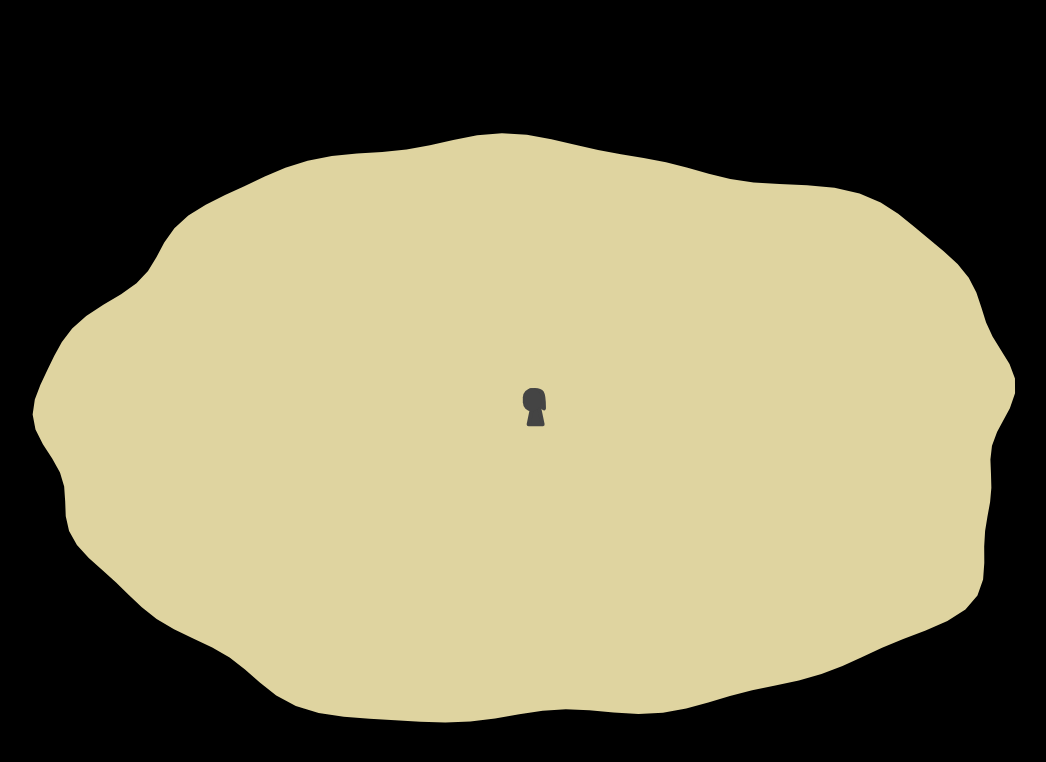
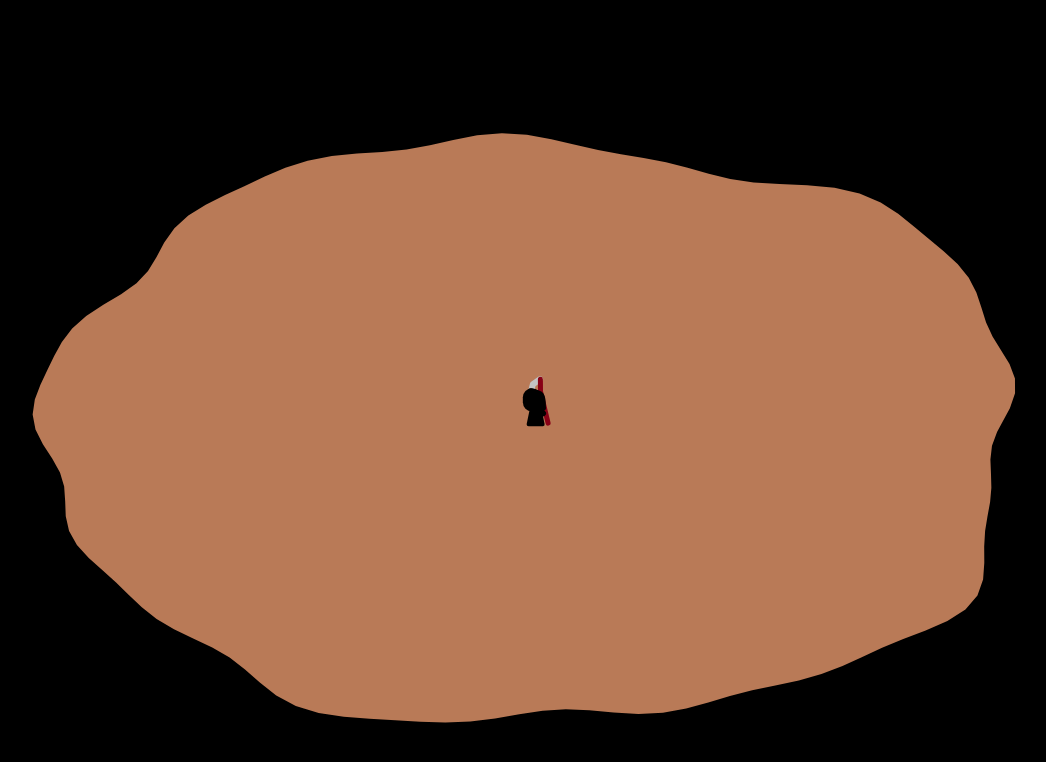
Before and after one commit to arikwex/soula-cola, a website: page index.html in a window 1280 px wide. Shown: the whole page, without its empty margins (107-1153 px from the left). Drawn offline with Linux system fonts and the light colour scheme.

Commit message:
Grim got a scythe

```diff
--- a/index.html
+++ b/index.html
@@ -430,15 +430,17 @@
   var audio_default = Audio;
 
   // src/color.js
+  var BLACK = "#000000";
   var WHITE = "#FFFFFF";
-  var GRAY = "#444444";
-  var TAN = "#DFD4A0";
+  var LIGHT_GRAY = "#C3C3C3";
+  var DARK_RED = "#880015";
+  var BROWN = "#B97A57";
 
   // src/arena.js
   function Arena() {
     let anim = 0;
     function render(ctx2) {
-      ctx2.fillStyle = TAN;
+      ctx2.fillStyle = BROWN;
       ctx2.beginPath();
       for (let a = 0; a < Math.PI * 2; a += 0.05) {
         const R = 490 * (1 + Math.cos(a * 5 + anim * 0.3) * 0.03 + Math.cos(a * 9 - anim * 0.5) * 0.02 + +Math.cos(a * 17 + anim * 0.9) * 0.01 + Math.cos(a * 4 + 3) * 0.02);
@@ -472,7 +474,7 @@
       ctx2.strokeStyle = WHITE;
       S -= 0.2;
       if (S < 0) {
-        const wd = Math.max(Math.min(-20 * S, 14), 0);
+        const wd = Math.max(Math.min(-16 * S, 14), 0);
         const s = (14 - wd) * 0.5;
         ctx2.lineWidth = wd;
         ctx2.beginPath();
@@ -482,8 +484,8 @@
       }
     }
     function renderCloak(ctx2, C) {
-      ctx2.fillStyle = GRAY;
-      ctx2.strokeStyle = GRAY;
+      ctx2.fillStyle = BLACK;
+      ctx2.strokeStyle = BLACK;
       ctx2.lineWidth = 4;
       ctx2.beginPath();
       ctx2.moveTo(-7, 0);
@@ -495,7 +497,7 @@
       ctx2.stroke();
       ctx2.beginPath();
       ctx2.lineTo(-11 * C, -16);
-      ctx2.bezierCurveTo(-11 * C, -32, -10 * C, -36, 7 * C, -34);
+      ctx2.bezierCurveTo(-11 * C, -30, -10 * C, -32, 7 * C, -34);
       ctx2.lineTo(7 * C, -17);
       ctx2.lineTo(0, -22);
       ctx2.closePath();
@@ -507,13 +509,54 @@
       ctx2.lineTo(C * 5, -22);
       ctx2.stroke();
     }
+    function renderBlade(ctx2, C, S) {
+      ctx2.fillStyle = LIGHT_GRAY;
+      ctx2.strokeStyle = LIGHT_GRAY;
+      ctx2.lineWidth = 6;
+      ctx2.beginPath();
+      ctx2.moveTo(12 * S + 4.5 * C, -45);
+      ctx2.lineTo(11 * S + 13 * C, -40);
+      ctx2.lineTo(11 * S + 15 * C, -34);
+      ctx2.stroke();
+    }
+    function renderScythe(ctx2, C, S) {
+      if (S > 0) {
+        renderBlade(ctx2, C, S);
+      }
+      ctx2.fillStyle = DARK_RED;
+      ctx2.strokeStyle = DARK_RED;
+      ctx2.lineWidth = 5;
+      ctx2.beginPath();
+      ctx2.moveTo(11 * S - 7 * C, 1.5 * C);
+      ctx2.lineTo(11 * S + 3 * C, -33);
+      ctx2.lineTo(12 * S + 4 * C, -45);
+      ctx2.stroke();
+      if (S <= 0) {
+        renderBlade(ctx2, C, S);
+      }
+      if (C < 0.85) {
+        ctx2.fillStyle = BLACK;
+        ctx2.strokeStyle = BLACK;
+        ctx2.lineWidth = 6;
+        ctx2.beginPath();
+        ctx2.moveTo(9 * S - 2 * C, -11);
+        ctx2.lineTo(6 * S - 2 * C, -13);
+        ctx2.stroke();
+      }
+    }
     function render(ctx2) {
       retainTransform(() => {
         ctx2.translate(x, y);
         const C = Math.cos(angle);
         const S = Math.sin(angle);
+        if (C < 0) {
+          renderScythe(ctx2, C, S);
+        }
         renderCloak(ctx2, C);
         renderHead(ctx2, C, S);
+        if (C >= 0) {
+          renderScythe(ctx2, C, S);
+        }
       });
     }
     function update(dT) {
--- a/src/arena.js
+++ b/src/arena.js
@@ -1,10 +1,10 @@
 import { retainTransform } from "./canvas";
-import { TAN } from "./color";
+import { BROWN, DARK_ORANGE, LIGHT_GREEN, ORANGE, TAN } from "./color";
 
 function Arena() {
     let anim = 0;
     function render(ctx) {
-        ctx.fillStyle = TAN;
+        ctx.fillStyle = BROWN;
         ctx.beginPath();
         for (let a = 0; a < Math.PI * 2; a += 0.05) {
             const R = 490 * (1 + Math.cos(a * 5 + anim*0.3) * 0.03 + Math.cos(a * 9 - anim * 0.5) * 0.02 +  + Math.cos(a * 17 + anim * 0.9) * 0.01 + Math.cos(a * 4 + 3) * 0.02);
--- a/src/color.js
+++ b/src/color.js
@@ -7,7 +7,7 @@
 
 export const BLACK = '#000000';
 export const WHITE = '#FFFFFF';
-export const GRAY = '#444444'; //'#7F7F7F';
+export const GRAY = '#7F7F7F';
 export const LIGHT_GRAY = '#C3C3C3';
 export const DARK_RED = '#880015';
 export const BROWN = '#B97A57';
@@ -16,7 +16,7 @@ export const PINK = '#FFAEC9';
 export const DARK_ORANGE = '#FF7F27';
 export const ORANGE = '#FFC90E';
 export const YELLOW = '#FFF200';
-export const TAN = '#DFD4A0'; //'#EFE4B0';
+export const TAN = '#EFE4B0';
 export const GREEN = '#22B14C';
 export const LIGHT_GREEN = '#B5E61D';
 export const BLUE = '#00A2E8';
```
Also changed, not shown: src/grim.js (+50 -10 lines), 1 other file.
